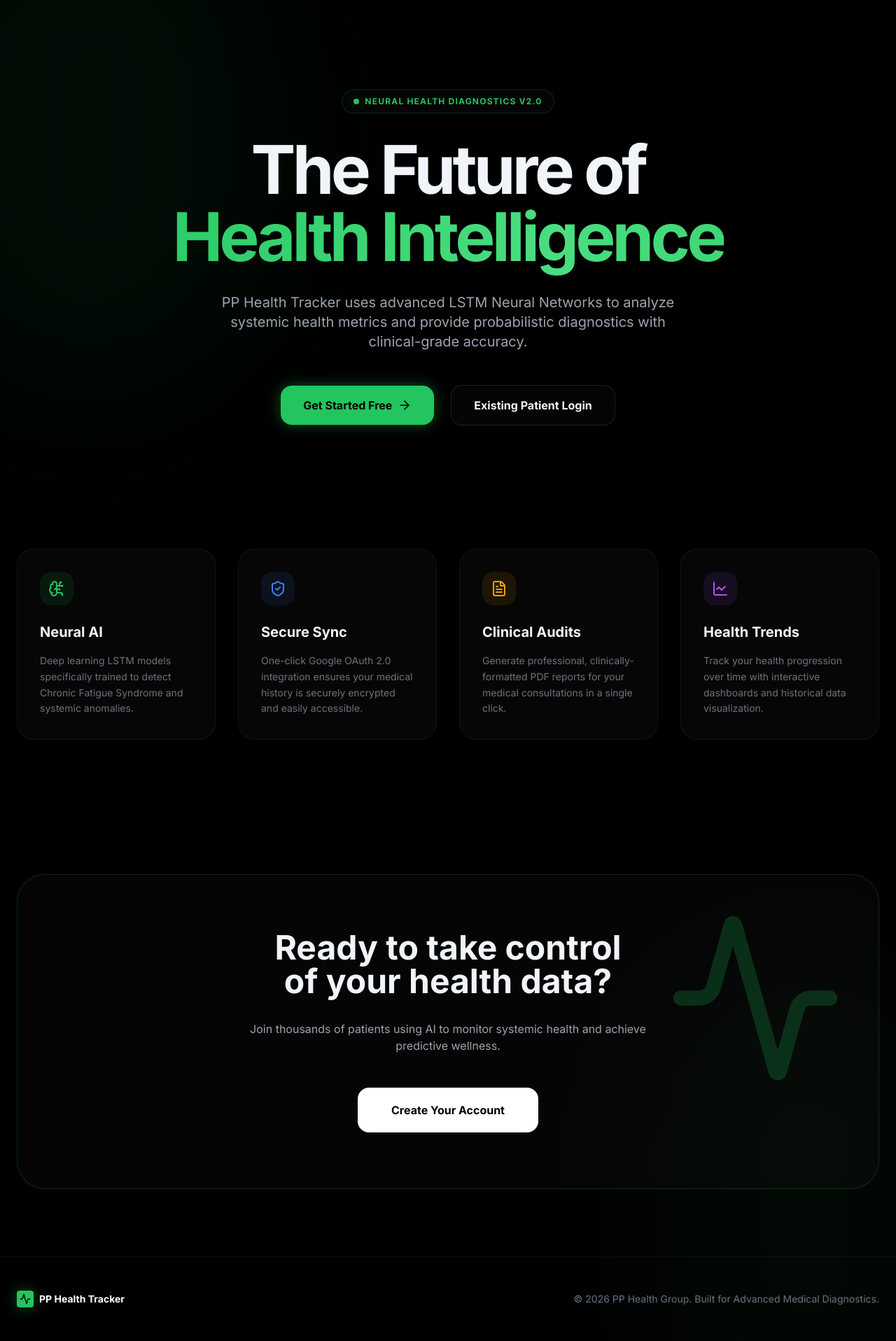
After one commit to Whitedevil2004r27/PP-Health-Tracker, a Flask app: template templates/index.html in a window 1280 px wide. The commit adds this page. Shown: the whole page at 70% size. Run offline with Flask 3, Linux system fonts and the light colour scheme; the template is opened without the code that fills it, so the values that code supplies are empty; some libraries are stand-ins or nearby versions.

Commit message:
Final High-Fidelity Home Page and UI refinements

```diff
--- a/app.py
+++ b/app.py
@@ -170,7 +170,7 @@ columns = numerical_cols + categorical_cols
 def home():
     if 'username' in session:
         return redirect(url_for('predict'))
-    return redirect(url_for('login'))
+    return render_template('index.html')
 
 @app.route('/register', methods=['GET','POST'])
 def register():
--- a/templates/base.html
+++ b/templates/base.html
@@ -156,6 +156,7 @@
 <body class="page-fade overflow-y-auto">
 
     <!-- Desktop Sidebar -->
+    {% if session.get('user_id') %}
     <aside id="sidebar" class="fixed left-0 top-0 h-screen w-20 hover:w-64 bg-dark border-r border-white/5 z-50 sidebar hidden md:flex flex-col items-center py-8 group transition-all duration-300">
         <div class="mb-12 flex items-center justify-center space-x-3 w-full px-6">
             <div class="w-10 h-10 bg-gradient-to-br from-primary to-accent rounded-xl flex items-center justify-center shrink-0 shadow-neon">
@@ -190,19 +191,23 @@
             </a>
         </div>
     </aside>
+    {% endif %}
 
     <!-- Mobile Navigation -->
+    {% if session.get('user_id') %}
     <nav class="fixed bottom-0 left-0 w-full glass bg-dark/80 md:hidden flex justify-around items-center py-4 px-6 z-50 border-t border-white/5">
         <a href="{{ url_for('dashboard') }}" class="{% if request.path == url_for('dashboard') %}text-primary{% endif %}"><i data-lucide="layout-grid" class="w-6 h-6"></i></a>
         <a href="{{ url_for('predict') }}" class="{% if request.path == url_for('predict') %}text-primary{% endif %}"><i data-lucide="stethoscope" class="w-6 h-6"></i></a>
         <a href="{{ url_for('history') }}" class="{% if request.path == url_for('history') %}text-primary{% endif %}"><i data-lucide="history" class="w-6 h-6"></i></a>
         <a href="{{ url_for('logout') }}" class="text-red-500"><i data-lucide="log-out" class="w-6 h-6"></i></a>
     </nav>
+    {% endif %}
 
     <!-- Main Content wrapper -->
-    <div class="md:ml-20 min-h-screen flex flex-col transition-all duration-300">
+    <div class="{% if session.get('user_id') %}md:ml-20 flex flex-col transition-all duration-300{% endif %} min-h-screen">
 
         <!-- Top Navbar -->
+        {% if session.get('user_id') %}
         <header class="h-16 border-b border-white/5 bg-dark/50 backdrop-blur-md sticky top-0 z-40 flex items-center justify-between px-8">
             <div class="flex items-center space-x-4">
                 <h2 class="text-gray-500 hidden sm:block font-medium text-xs tracking-widest uppercase" id="liveClock"></h2>
@@ -216,7 +221,7 @@
 
                 <div class="flex items-center space-x-3 group cursor-pointer">
                     <div class="text-right">
-                        <p class="text-sm font-bold text-white transition-colors group-hover:text-primary">Hello, {{ session.get('username', 'User') }}</p>
+                        <p class="text-sm font-bold text-white transition-colors group-hover:text-primary">Hello, {{ (session.get('username') or 'User') }}</p>
                         <p class="text-[9px] text-gray-500 uppercase tracking-widest font-black leading-tight">Patient Portal</p>
                     </div>
                     <div class="w-9 h-9 rounded-full bg-dark-card border border-white/10 flex items-center justify-center text-xs font-bold text-primary shadow-neon group-hover:scale-105 transition-transform overflow-hidden">
@@ -229,9 +234,10 @@
                 </div>
             </div>
         </header>
+        {% endif %}
 
         <!-- Dynamic Content Body -->
-        <main class="flex-1 p-6 md:p-10 mb-20 md:mb-0">
+        <main class="flex-1 {% if session.get('user_id') %}p-6 md:p-10 mb-20 md:mb-0{% endif %}">
             {% block content %}{% endblock %}
         </main>
 
--- /dev/null
+++ b/templates/index.html
@@ -0,0 +1,118 @@
+{% extends "base.html" %}
+
+{% block content %}
+<div class="relative min-h-screen overflow-hidden">
+    <!-- Animated Background Elements -->
+    <div class="absolute top-0 left-0 w-full h-full pointer-events-none -z-10">
+        <div class="absolute top-[-10%] left-[-10%] w-[40%] h-[40%] bg-primary/10 rounded-full blur-[120px] animate-pulse"></div>
+        <div class="absolute bottom-[-10%] right-[-10%] w-[40%] h-[40%] bg-accent/5 rounded-full blur-[120px] animate-pulse" style="animation-delay: 2s"></div>
+    </div>
+
+    <!-- Hero Section -->
+    <section class="max-w-7xl mx-auto px-6 pt-32 pb-20 text-center relative">
+        <div class="inline-flex items-center space-x-2 px-4 py-2 rounded-full glass border-primary/20 mb-8 animate__animated animate__fadeInDown">
+            <span class="w-2 h-2 bg-primary rounded-full shadow-neon"></span>
+            <span class="text-xs font-bold tracking-widest uppercase text-primary">Neural Health Diagnostics v2.0</span>
+        </div>
+
+        <h1 class="text-6xl md:text-8xl font-black tracking-tighter mb-8 leading-tight animate__animated animate__fadeInUp">
+            The Future of <br/>
+            <span class="text-transparent bg-clip-text bg-gradient-to-r from-primary via-accent to-primary bg-[length:200%_auto] animate-gradient">Health Intelligence</span>
+        </h1>
+
+        <p class="max-w-2xl mx-auto text-lg md:text-xl text-gray-400 mb-12 leading-relaxed animate__animated animate__fadeInUp" style="animation-delay: 0.2s">
+            PP Health Tracker uses advanced LSTM Neural Networks to analyze systemic health metrics and provide probabilistic diagnostics with clinical-grade accuracy.
+        </p>
+
+        <div class="flex flex-col sm:flex-row items-center justify-center gap-6 animate__animated animate__fadeInUp" style="animation-delay: 0.4s">
+            <a href="{{ url_for('register') }}" class="px-8 py-4 bg-primary text-black font-bold rounded-2xl shadow-neon hover:scale-105 hover:shadow-accent transition-all flex items-center group">
+                Get Started Free
+                <i data-lucide="arrow-right" class="ml-2 w-5 h-5 group-hover:translate-x-1 transition-transform"></i>
+            </a>
+            <a href="{{ url_for('login') }}" class="px-8 py-4 glass border-white/10 font-bold rounded-2xl hover:bg-white/5 transition-all">
+                Existing Patient Login
+            </a>
+        </div>
+    </section>
+
+    <!-- Features Grid -->
+    <section class="max-w-7xl mx-auto px-6 py-24">
+        <div class="grid grid-cols-1 md:grid-cols-2 lg:grid-cols-4 gap-8">
+            <!-- AI Feature -->
+            <div class="glass-card p-8 rounded-3xl animate__animated animate__fadeInUp" style="animation-delay: 0.5s">
+                <div class="w-12 h-12 bg-primary/10 rounded-2xl flex items-center justify-center text-primary mb-6">
+                    <i data-lucide="brain-circuit" class="w-6 h-6"></i>
+                </div>
+                <h3 class="text-xl font-bold mb-4">Neural AI</h3>
+                <p class="text-gray-500 text-sm leading-relaxed">Deep learning LSTM models specifically trained to detect Chronic Fatigue Syndrome and systemic anomalies.</p>
+            </div>
+
+            <!-- Auth Feature -->
+            <div class="glass-card p-8 rounded-3xl animate__animated animate__fadeInUp" style="animation-delay: 0.6s">
+                <div class="w-12 h-12 bg-blue-500/10 rounded-2xl flex items-center justify-center text-blue-500 mb-6">
+                    <i data-lucide="shield-check" class="w-6 h-6"></i>
+                </div>
+                <h3 class="text-xl font-bold mb-4">Secure Sync</h3>
+                <p class="text-gray-500 text-sm leading-relaxed">One-click Google OAuth 2.0 integration ensures your medical history is securely encrypted and easily accessible.</p>
+            </div>
+
+            <!-- PDF Feature -->
+            <div class="glass-card p-8 rounded-3xl animate__animated animate__fadeInUp" style="animation-delay: 0.7s">
+                <div class="w-12 h-12 bg-amber-500/10 rounded-2xl flex items-center justify-center text-amber-500 mb-6">
+                    <i data-lucide="file-text" class="w-6 h-6"></i>
+                </div>
+                <h3 class="text-xl font-bold mb-4">Clinical Audits</h3>
+                <p class="text-gray-500 text-sm leading-relaxed">Generate professional, clinically-formatted PDF reports for your medical consultations in a single click.</p>
+            </div>
+
+            <!-- History Feature -->
+            <div class="glass-card p-8 rounded-3xl animate__animated animate__fadeInUp" style="animation-delay: 0.8s">
+                <div class="w-12 h-12 bg-purple-500/10 rounded-2xl flex items-center justify-center text-purple-500 mb-6">
+                    <i data-lucide="line-chart" class="w-6 h-6"></i>
+                </div>
+                <h3 class="text-xl font-bold mb-4">Health Trends</h3>
+                <p class="text-gray-500 text-sm leading-relaxed">Track your health progression over time with interactive dashboards and historical data visualization.</p>
+            </div>
+        </div>
+    </section>
+
+    <!-- CTAs & Trust -->
+    <section class="max-w-7xl mx-auto px-6 py-24">
+        <div class="glass p-12 md:p-20 rounded-[40px] text-center relative overflow-hidden border-primary/20">
+            <div class="absolute top-0 right-0 p-12 pointer-events-none opacity-20">
+                <i data-lucide="activity" class="w-64 h-64 text-primary"></i>
+            </div>
+
+            <h2 class="text-4xl md:text-5xl font-bold mb-8">Ready to take control <br/>of your health data?</h2>
+            <p class="text-gray-400 mb-12 max-w-xl mx-auto">Join thousands of patients using AI to monitor systemic health and achieve predictive wellness.</p>
+
+            <a href="{{ url_for('register') }}" class="px-12 py-5 bg-white text-black font-black rounded-2xl hover:scale-105 transition-transform inline-block">
+                Create Your Account
+            </a>
+        </div>
+    </section>
+
+    <!-- Footer Light -->
+    <footer class="max-w-7xl mx-auto px-6 py-12 border-t border-white/5 flex flex-col md:flex-row justify-between items-center text-gray-500 text-sm">
+        <div class="flex items-center space-x-2 mb-4 md:mb-0">
+            <div class="w-6 h-6 bg-primary rounded shadow-neon flex items-center justify-center">
+                <i data-lucide="activity" class="w-4 h-4 text-black"></i>
+            </div>
+            <span class="font-bold text-white">PP Health Tracker</span>
+        </div>
+        <p>© 2026 PP Health Group. Built for Advanced Medical Diagnostics.</p>
+    </section>
+</div>
+
+<style>
+    @keyframes gradient {
+        0% { background-position: 0% 50%; }
+        50% { background-position: 100% 50%; }
+        100% { background-position: 0% 50%; }
+    }
+    .animate-gradient {
+        background-size: 200% 200%;
+        animation: gradient 6s ease infinite;
+    }
+</style>
+{% endblock %}
```
